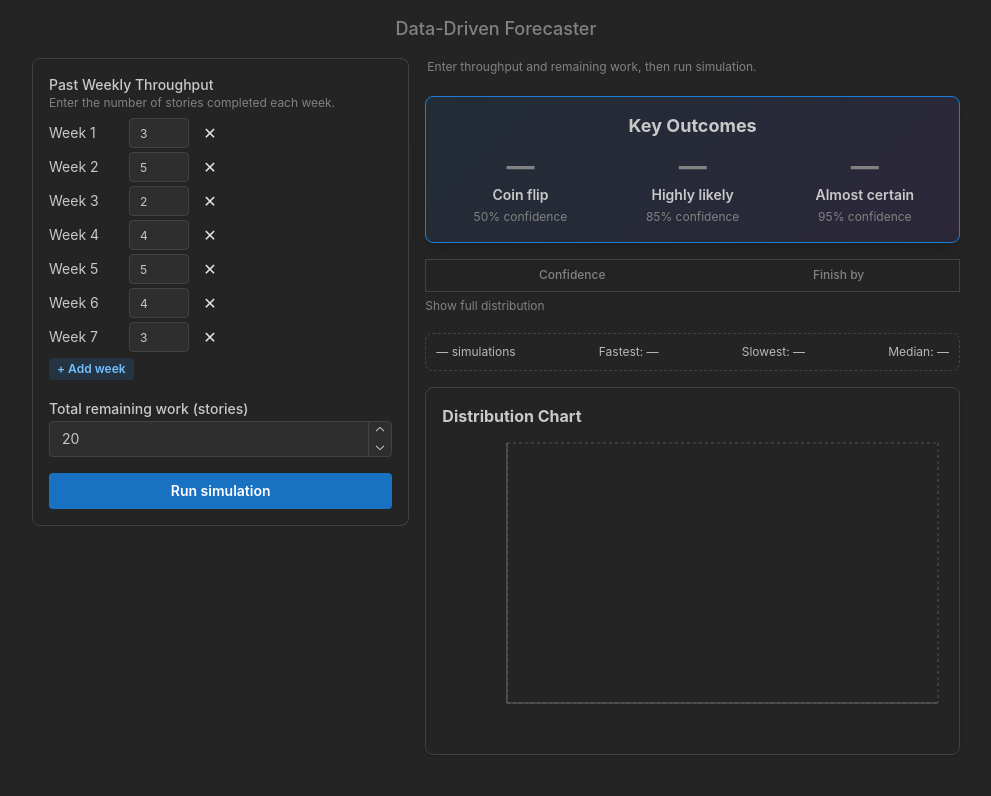
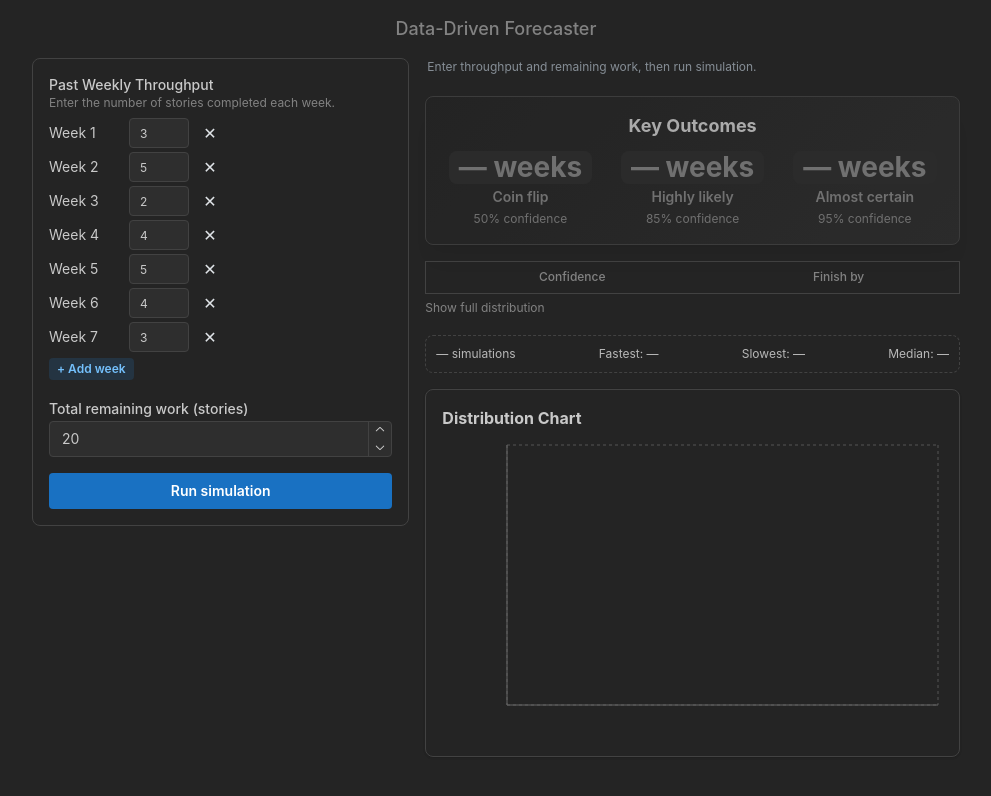
Before and after one commit to ZakLaughton/monte-carlo-forecaster, a React (Vite) app: page / in a window 1280 px wide. Shown: the top 796 px of the page, without its empty margins (144-1135 px from the left). Built offline with nearby package versions, Linux system fonts and the light colour scheme.

Commit message:
fix: update placeholder styling to look more placeholder

```diff
--- a/src/components/KeyOutcomes.tsx
+++ b/src/components/KeyOutcomes.tsx
@@ -18,16 +18,36 @@ type Outcome = {
   weeks: number | null;
 };
 
-function OutcomeMetric({ label, sublabel, weeks }: Outcome) {
+function OutcomeMetric({
+  label,
+  sublabel,
+  weeks,
+  isPlaceholder = false,
+}: Outcome & { isPlaceholder?: boolean }) {
   const weeksText =
-    weeks != null ? `${weeks} ${weeks === 1 ? "week" : "weeks"}` : "—";
+    weeks != null ? `${weeks} ${weeks === 1 ? "week" : "weeks"}` : "— weeks";
 
   return (
     <Stack gap={2} align="center">
-      <Text fw={700} fz={28} lh={1.1} c={weeks == null ? "dimmed" : undefined}>
+      <Text
+        fw={700}
+        fz={28}
+        lh={1.1}
+        c={weeks == null ? "dimmed" : undefined}
+        style={
+          isPlaceholder
+            ? {
+                background: "var(--mantine-color-dark-6)",
+                borderRadius: 8,
+                paddingInline: 10,
+                paddingBlock: 1,
+              }
+            : undefined
+        }
+      >
         {weeksText}
       </Text>
-      <Text fw={600} fz="sm">
+      <Text fw={600} fz="sm" c={isPlaceholder ? "dimmed" : undefined}>
         {label}
       </Text>
       <Text c="dimmed" fz="xs">
@@ -38,6 +58,7 @@ function OutcomeMetric({ label, sublabel, weeks }: Outcome) {
 }
 
 export function KeyOutcomes({ data }: Props) {
+  const isEmpty = data.length === 0;
   const p50 = getPercentileWeeks(data, 0.5);
   const p85 = getPercentileWeeks(data, 0.85);
   const p95 = getPercentileWeeks(data, 0.95);
@@ -55,8 +76,11 @@ export function KeyOutcomes({ data }: Props) {
       withBorder
       radius="md"
       style={(theme) => ({
-        background: `linear-gradient(135deg, ${theme.colors.blue[9]}22, ${theme.colors.violet[9]}22)`,
-        borderColor: theme.colors.blue[7],
+        background: isEmpty
+          ? `linear-gradient(135deg, ${theme.colors.dark[7]}, ${theme.colors.dark[6]})`
+          : `linear-gradient(135deg, ${theme.colors.blue[9]}22, ${theme.colors.violet[9]}22)`,
+        borderColor: isEmpty ? theme.colors.dark[4] : theme.colors.blue[7],
+        opacity: isEmpty ? 0.82 : 1,
       })}
     >
       <Title order={4} ta="center" mb="sm">
@@ -64,7 +88,7 @@ export function KeyOutcomes({ data }: Props) {
       </Title>
       <Group justify="space-evenly" grow>
         {outcomes.map((o) => (
-          <OutcomeMetric key={o.label} {...o} />
+          <OutcomeMetric key={o.label} {...o} isPlaceholder={isEmpty} />
         ))}
       </Group>
     </Paper>
--- a/src/components/StatusCard.tsx
+++ b/src/components/StatusCard.tsx
@@ -33,7 +33,7 @@ export function StatusCard({ state, simulationCount = 10_000 }: Props) {
           state === "idle" ? " status-row__layer--visible" : ""
         }`}
       >
-        <Text size="xs" fw={400} c="dimmed">
+        <Text size="xs" fw={400} c="gray.6">
           Enter throughput and remaining work, then run simulation.
         </Text>
       </div>
```
